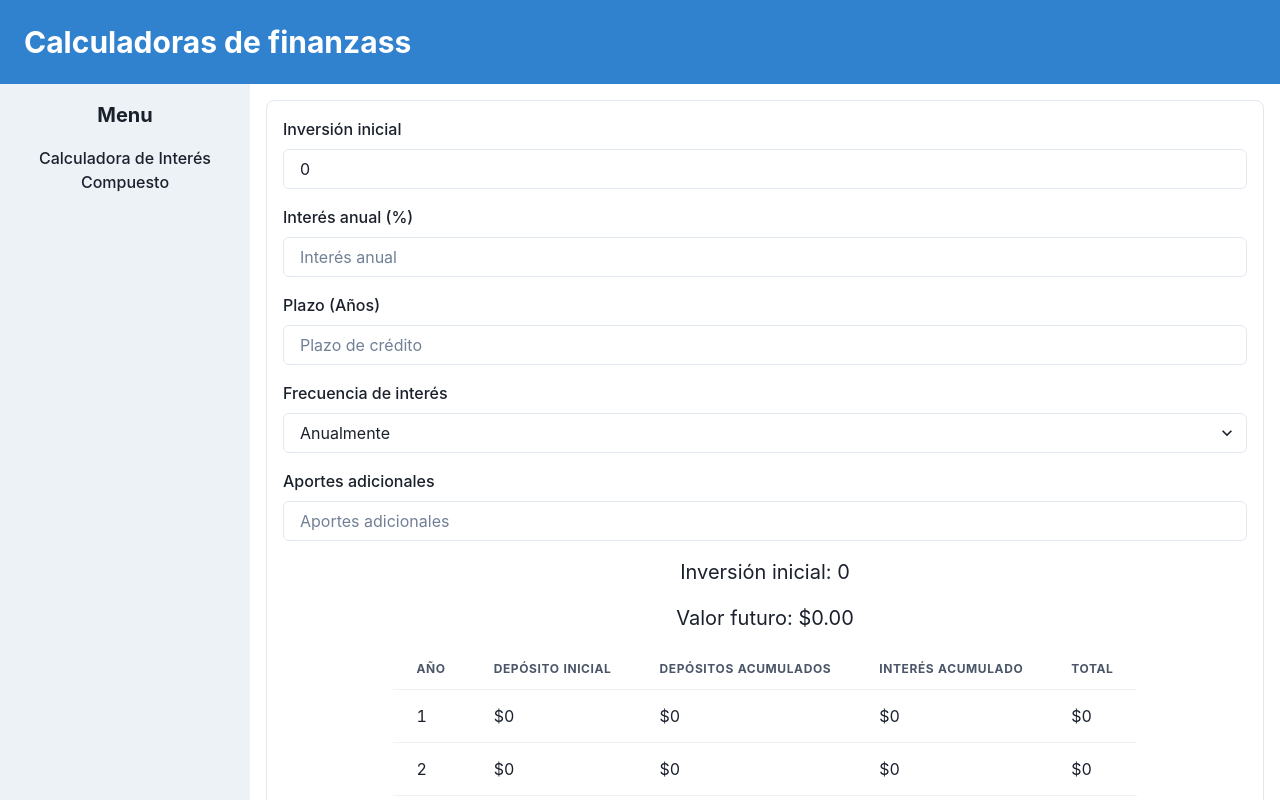
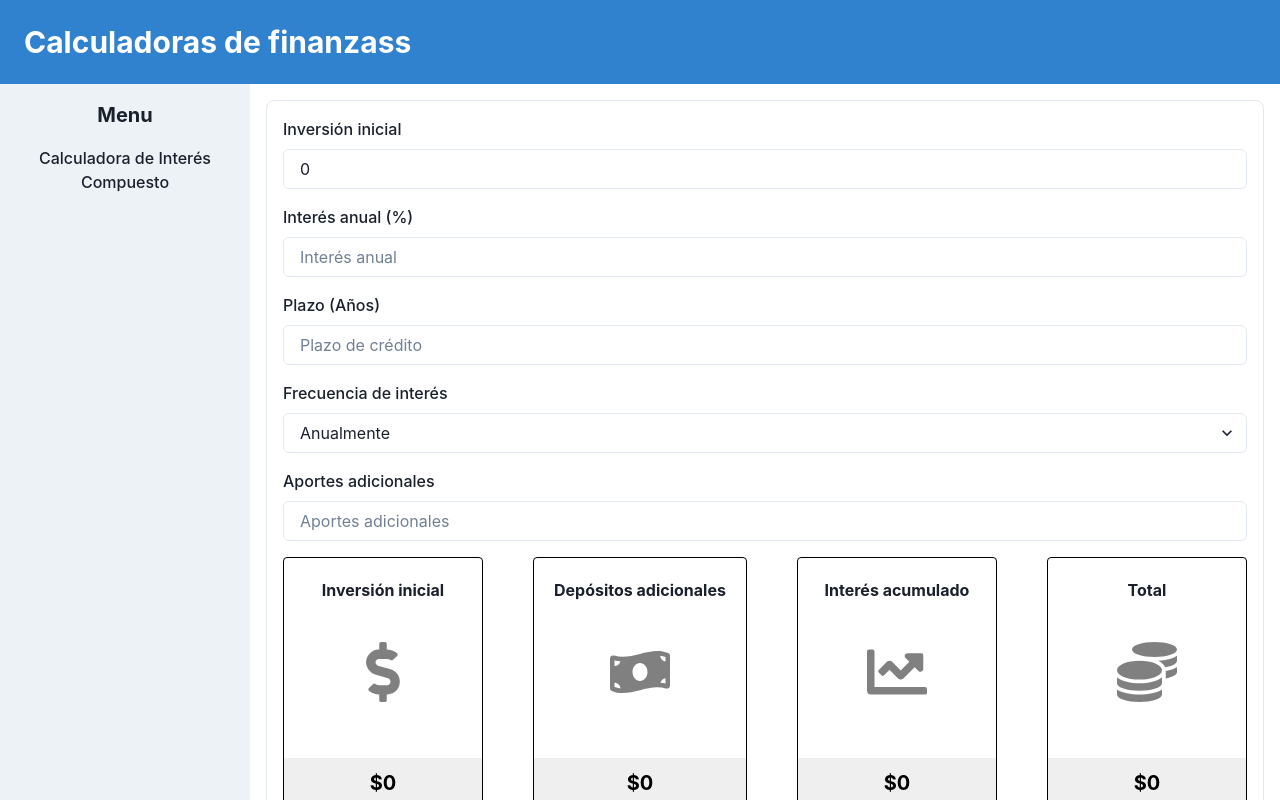
Before and after one commit to dasbego/finance-calculators, a React (Vite) app: page / in a window 1280 px wide. Shown: the top 800 px of the page. Built offline with nearby package versions, Linux system fonts and the light colour scheme.

Commit message:
Style cards

```diff
--- a/package.json
+++ b/package.json
@@ -15,7 +15,8 @@
     "@emotion/styled": "^11.11.0",
     "framer-motion": "^11.0.3",
     "react": "^18.2.0",
-    "react-dom": "^18.2.0"
+    "react-dom": "^18.2.0",
+    "react-icons": "^5.0.1"
   },
   "devDependencies": {
     "@types/react": "^18.2.43",
--- a/src/components/CompounInterestCalculator.tsx
+++ b/src/components/CompounInterestCalculator.tsx
@@ -14,8 +14,16 @@ import {
   Tr,
   Th,
   Td,
-  Select, // Added Select component
+  Select,
+  Flex, // Added Select component
 } from "@chakra-ui/react";
+import {
+  FaDollarSign,
+  FaMoneyBillWave,
+  FaChartLine,
+  FaCoins,
+} from "react-icons/fa"; // Added new icons
+import ResultCard from "./ResultCard";
 
 const format = (val: string) => val.replace(/\B(?=(\d{3})+(?!\d))/g, ",");
 
@@ -141,19 +149,48 @@ const CompoundInterestCalculator = () => {
           <NumberInput
             min={0}
             onChange={(valueString) => setAdditionals(parseFloat(valueString))}
-            placeholder="Aportes adicionales" // Added placeholder
           >
             <NumberInputField placeholder="Aportes adicionales" />
           </NumberInput>
         </FormControl>
         {/* Removed Calculate button */}
         {result && (
-          <>
-            <Text fontSize="xl">
-              Inversión inicial: {format(principal.toString())}
-            </Text>
-            <Text fontSize="xl">Valor futuro: {result}</Text>
-            <Box overflowX="auto">
+          <VStack width="100%">
+            <Flex justifyContent="space-between" maxWidth={980} width="100%">
+              <ResultCard
+                label="Inversión inicial"
+                value={format(principal.toString())}
+                icon={FaDollarSign}
+              />
+              <ResultCard
+                label="Depósitos adicionales"
+                value={format(
+                  investmentGrowth[
+                    investmentGrowth.length - 1
+                  ]?.accumulatedDeposits?.toString() || "0"
+                )}
+                icon={FaMoneyBillWave} // Updated icon
+              />
+              <ResultCard
+                label="Interés acumulado"
+                value={format(
+                  investmentGrowth[
+                    investmentGrowth.length - 1
+                  ]?.accumulatedInterest?.toString() || "0"
+                )}
+                icon={FaChartLine} // Updated icon
+              />
+              <ResultCard
+                label="Total"
+                value={format(
+                  investmentGrowth[
+                    investmentGrowth.length - 1
+                  ]?.total?.toString() || "0"
+                )}
+                icon={FaCoins} // Updated icon
+              />
+            </Flex>
+            <Flex overflowX="auto">
               <Table variant="simple">
                 <Thead>
                   <Tr>
@@ -176,8 +213,8 @@ const CompoundInterestCalculator = () => {
                   ))}
                 </Tbody>
               </Table>
-            </Box>
-          </>
+            </Flex>
+          </VStack>
         )}
       </VStack>
     </Box>
--- /dev/null
+++ b/src/components/ResultCard.tsx
@@ -0,0 +1,60 @@
+import React from "react";
+import { Box, Text } from "@chakra-ui/react";
+import { IconType } from "react-icons";
+
+interface CardComponentProps {
+  label: string;
+  value: string;
+  icon: React.ElementType; // Updated prop type
+}
+
+const CardComponent: React.FC<CardComponentProps> = ({
+  label,
+  value,
+  icon: Icon,
+}) => {
+  return (
+    <Box
+      minWidth={200}
+      justifyContent="center"
+      alignItems="center"
+      border="1px solid black" // BEGIN: Added border style
+      borderRadius={4} // Added border radius
+      display="flex"
+      flexDirection="column"
+    >
+      <Box padding={5} maxHeight={200}>
+        <Box marginBottom={10} flex="1">
+          <Text
+            fontSize={16}
+            fontWeight="bold"
+            maxH="3em"
+            overflow="hidden"
+            textOverflow="ellipsis"
+          >
+            {label}
+          </Text>
+        </Box>
+        <Box marginBottom={10} flex="1" display="flex" justifyContent="center">
+          <Icon size="60" color="gray" />
+        </Box>
+      </Box>
+      <Box
+        display="flex"
+        flexDirection="row"
+        backgroundColor="ButtonHighlight"
+        justifyContent="center"
+        alignItems="center"
+        fontSize={20}
+        width="100%"
+        height={50}
+      >
+        <Text color="black" fontWeight="bold">
+          ${value}
+        </Text>
+      </Box>
+    </Box>
+  );
+};
+
+export default CardComponent;
```
Also changed, not shown: 1 other file (tests, documents, lock files or other folders).
